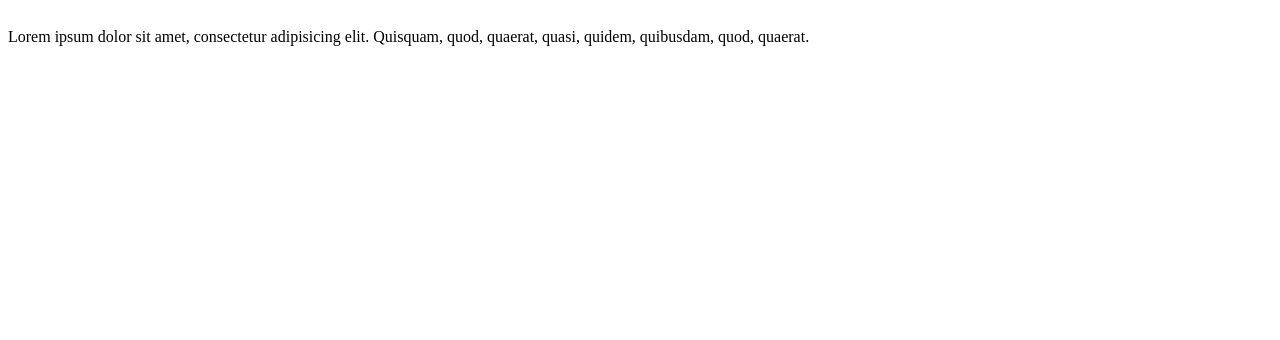
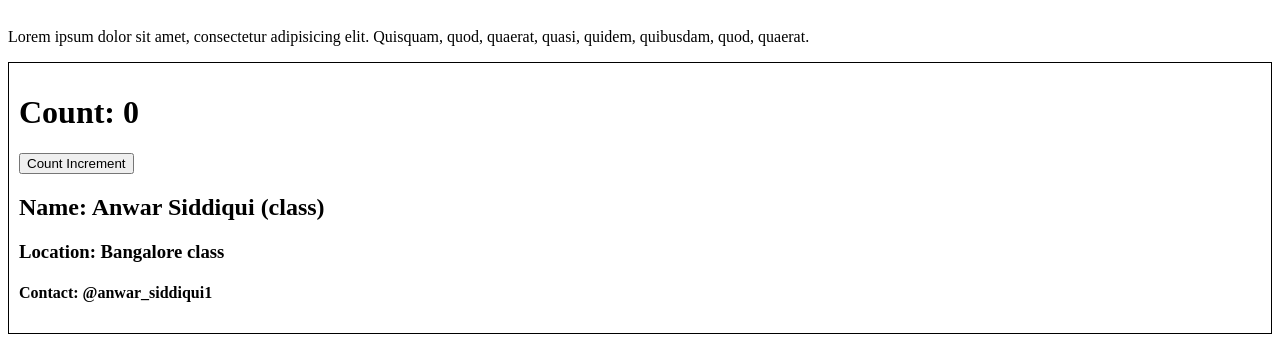
Before and after one commit to anwarsiddiqui018/hello-react, a React (Vite) app: page /about in a window 1280 px wide. Shown: the part 180-520 px from the top of the page. Built offline with nearby package versions, Linux system fonts and the light colour scheme.

Commit message:
created custom hooks

```diff
--- a/index.css
+++ b/index.css
@@ -63,3 +63,8 @@
 .filter {
     display: flex;
 }
+
+.user-card {
+    padding: 10px;
+    border: 1px solid black;
+}
--- a/src/components/About.js
+++ b/src/components/About.js
@@ -1,3 +1,6 @@
+import User from "./User";
+import UserClass from "./UserClass";
+
 const About = () => {
   return (
     <div className="about">
@@ -6,6 +9,7 @@ const About = () => {
         Lorem ipsum dolor sit amet, consectetur adipisicing elit. Quisquam,
         quod, quaerat, quasi, quidem, quibusdam, quod, quaerat.
       </p>
+      <UserClass name={"Anwar Siddiqui (class)"} location={"Bangalore class"} />
     </div>
   );
 };
--- a/src/components/Body.js
+++ b/src/components/Body.js
@@ -4,28 +4,31 @@ import Shimmer from "./Shimmer";
 import { Link } from "react-router-dom";
 
 const Body = () => {
-
   const [listOfRestaurant, setListOfRestaurant] = useState([]);
   const [filteredRestaurant, setFilteredRestaurant] = useState([]);
-  const [searchText, setSearchText] = useState("")
+  const [searchText, setSearchText] = useState("");
 
   useEffect(() => {
     fetchData();
-  }, [])
+  }, []);
 
-  const fetchData = async() => {
+  const fetchData = async () => {
     const data = await fetch(
       "https://www.swiggy.com/dapi/restaurants/list/v5?lat=12.9918107&lng=77.67329749999999&is-seo-homepage-enabled=true&page_type=DESKTOP_WEB_LISTING"
     );
     const json = await data.json();
     // console.log(json)
-    setListOfRestaurant(json?.data.cards[2].card.card.gridElements.infoWithStyle.restaurants);
-    setFilteredRestaurant(json?.data.cards[2].card.card.gridElements.infoWithStyle.restaurants);
-  }
+    setListOfRestaurant(
+      json?.data.cards[4].card.card.gridElements.infoWithStyle.restaurants
+    );
+    setFilteredRestaurant(
+      json?.data.cards[4].card.card.gridElements.infoWithStyle.restaurants
+    );
+  };
 
-
-    return listOfRestaurant.length === 0 ? <Shimmer/> :
-    (
+  return listOfRestaurant.length === 0 ? (
+    <Shimmer />
+  ) : (
     <div className="body">
       <div className="filter">
         <div className="search">
@@ -33,26 +36,27 @@ const Body = () => {
             type="text"
             className="search-box"
             value={searchText}
-              onChange={(e)=> {
-                setSearchText(e.target.value)
-
+            onChange={(e) => {
+              setSearchText(e.target.value);
             }}
           />
-            <button onClick={()=> {
+          <button
+            onClick={() => {
               console.log(searchText);
-                const filteredRestaurant = listOfRestaurant.filter(
-                  (res) => res.info.name.toLocaleLowerCase().includes(searchText.toLocaleLowerCase())
+              const filteredRestaurant = listOfRestaurant.filter((res) =>
+                res.info.name
+                  .toLocaleLowerCase()
+                  .includes(searchText.toLocaleLowerCase())
               );
               setFilteredRestaurant(filteredRestaurant);
             }}
           >
             Search
           </button>
-
         </div>
         <button
           className="filter-btn"
-            onClick={()=> {
+          onClick={() => {
             const filteredRestaurant = listOfRestaurant.filter(
               (res) => res.info.avgRating > 4.0
             );
@@ -64,7 +68,12 @@ const Body = () => {
       </div>
       <div className="res-container">
         {filteredRestaurant.map((restaurant) => (
-            <Link key={restaurant.info.id} to={"/restaurants/" + restaurant.info.id}><RestaurantCard  resData={restaurant} /> </Link>
+          <Link
+            key={restaurant.info.id}
+            to={"/restaurants/" + restaurant.info.id}
+          >
+            <RestaurantCard resData={restaurant} />{" "}
+          </Link>
         ))}
       </div>
       {/* RestaurantCard separate component*/}
--- a/src/components/RestaurantMenu.js
+++ b/src/components/RestaurantMenu.js
@@ -1,36 +1,22 @@
-import { useEffect, useState } from "react";
 import Shimmer from "./Shimmer";
 import { useParams } from "react-router-dom";
-import { MENU_API } from "../utils/constant";
+import useRestaurantMenu from "../utils/useRestaurantMenu";
 
 const RestaurantMenu = () => {
-  console.log("Component rendered!");
-
-  const [resInfo, setResInfo] = useState(null);
-
   const { resId } = useParams();
 
-  useEffect(() => {
-    console.log("Effect triggered!");
-    fetchMenu();
-  }, []);
+  const resInfo = useRestaurantMenu(resId);
 
-  const fetchMenu = async () => {
-    const data = await fetch(MENU_API + resId);
-    const json = await data.json();
-    console.log("Restaurant menu", json);
-    setResInfo(json.data);
-  };
   if (resInfo === null) return <Shimmer />;
 
   const { name, cuisines, totalRatingsString, avgRatingString } =
     resInfo?.cards[0]?.card?.card?.info;
 
-  const { title : title1 } =
+  const { title: title1 } =
     resInfo?.cards[2]?.groupedCard?.cardGroupMap?.REGULAR?.cards[2]?.card?.card;
-  const { title : title2 } =
+  const { title: title2 } =
     resInfo?.cards[2]?.groupedCard?.cardGroupMap?.REGULAR?.cards[3]?.card?.card;
-  const { title : title3 } =
+  const { title: title3 } =
     resInfo?.cards[2]?.groupedCard?.cardGroupMap?.REGULAR?.cards[4]?.card?.card;
 
   const { infoOffers } =
--- /dev/null
+++ b/src/components/User.js
@@ -0,0 +1,17 @@
+import { useState } from "react";
+
+const User = ({ name }) => {
+  const [count] = useState(0);
+  const [count2] = useState(1);
+  return (
+    <div className="user-card">
+      <h1>Count: {count}</h1>
+      <h1>Count2: {count2}</h1>
+      <h2>Name: {name}</h2>
+      <h3>Location: Bangalore</h3>
+      <h4>Contact: @anwar_siddiqui1</h4>
+    </div>
+  );
+};
+
+export default User;
--- /dev/null
+++ b/src/components/UserClass.js
@@ -0,0 +1,35 @@
+import React from "react";
+
+class UserClass extends React.Component {
+  constructor(props) {
+    super(props);
+    console.log(props);
+    this.state = {
+      count: 0,
+      count2: 2,
+    };
+  }
+  render() {
+    const { name, location } = this.props;
+    const { count, count2 } = this.state;
+    return (
+      <div className="user-card">
+        <h1>Count: {count}</h1>
+        <button
+          onClick={() => {
+            this.setState({
+              count: this.state.count + 1,
+            });
+          }}
+        >
+          Count Increment
+        </button>
+
+        <h2>Name: {name}</h2>
+        <h3>Location: {location}</h3>
+        <h4>Contact: @anwar_siddiqui1</h4>
+      </div>
+    );
+  }
+}
+export default UserClass;
--- /dev/null
+++ b/src/utils/useRestaurantMenu.js
@@ -0,0 +1,19 @@
+import { useEffect, useState } from "react";
+import { MENU_API } from "./constant";
+
+const useRestaurantMenu = (resId) => {
+  const [resInfo, setResInfo] = useState(null);
+
+  useEffect(() => {
+    fetchData();
+  }, []);
+  const fetchData = async () => {
+    const data = await fetch(MENU_API + resId);
+    const json = await data.json();
+    setResInfo(json.data);
+  };
+
+  return resInfo;
+};
+
+export default useRestaurantMenu;
```
Also changed, not shown: src/utils/useBody.js (added, +29 -0 lines). Lines whose indentation alone changed are shown as unchanged.
